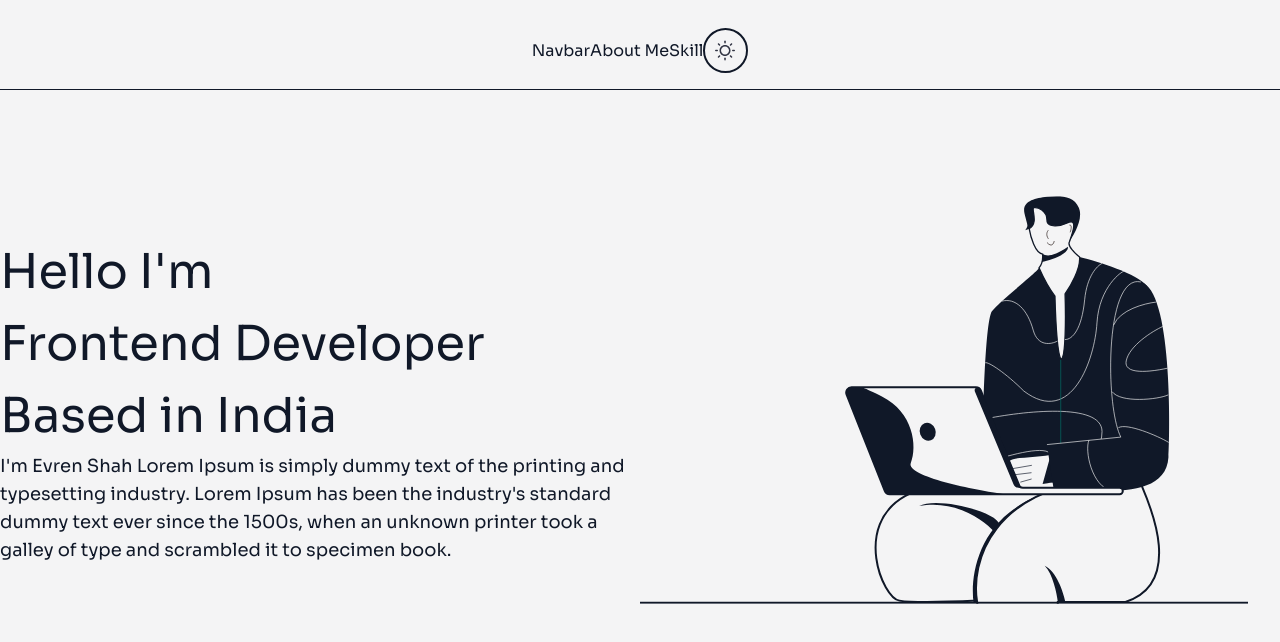
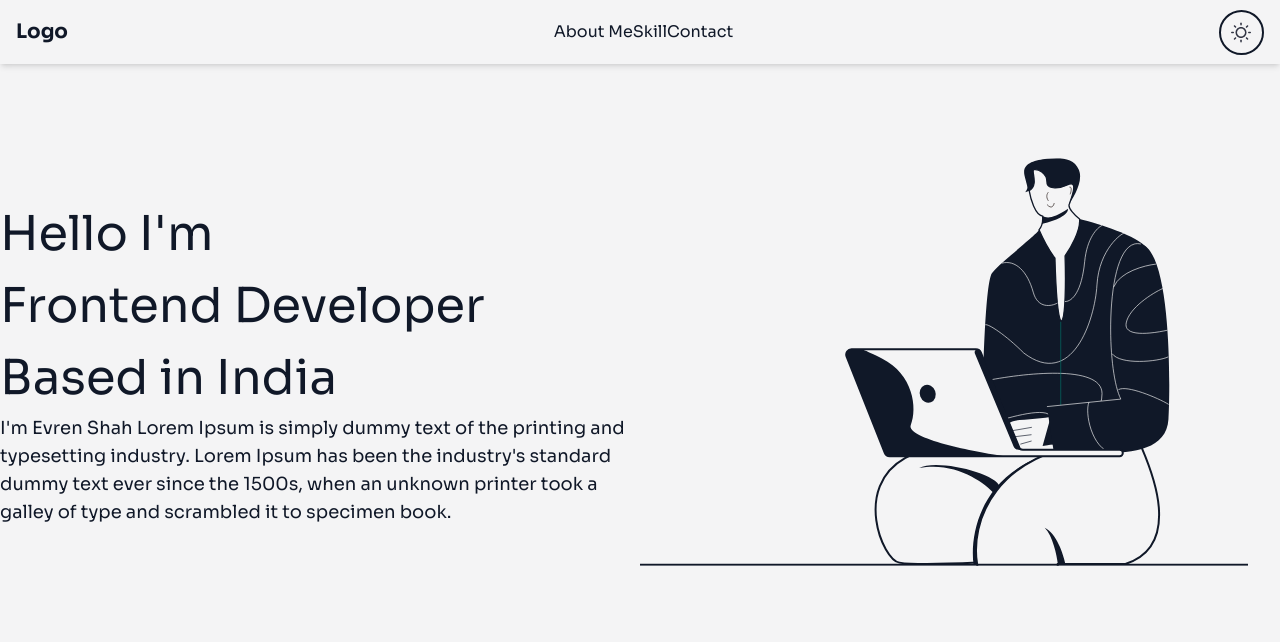
Before and after one commit to fedevworks23/sriman-portfolio, a React (Vite) app: page / in a window 1280 px wide. Shown: the top 642 px of the page. Built offline with nearby package versions, Linux system fonts and the light colour scheme.

Commit message:
fix: HomePage

```diff
--- a/src/App.jsx
+++ b/src/App.jsx
@@ -5,11 +5,9 @@ import HomePage from "./pages/HomePage";
 function App() {
   return (
     <>
-      <div className="flex-col m-auto w-[1280px] h-screen">
+      <div className="flex flex-col m-auto max-w-7xl h-screen">
         <Navbar />
-        <div className="">
-          <HomePage />
-        </div>
+        <HomePage />
       </div>
     </>
   );
--- a/src/components/Navbar/Navbar.tsx
+++ b/src/components/Navbar/Navbar.tsx
@@ -1,20 +1,66 @@
+// Navbar.tsx
 import { useState } from "react";
 import DarkModeToggler from "../DarkModeToggler/DarkModeToggler";
+export default function Navbar() {
+  const [isOpen, setIsOpen] = useState(false);
 
-function Navbar() {
   return (
-    <>
-      <div className="flex justify-center items-center my-3 py-4 border-b-1">
-        <div>Navbar</div>
+    <nav className="z-10 shadow-md w-full">
+      <div className="flex justify-between items-center mx-auto px-4 h-16">
+        <div className="font-bold text-xl">Logo</div>
 
-        <ul className="flex">
-          <li>About Me</li>
-          <li>Skill</li>
+        {/* Desktop Links */}
+        <ul className="hidden md:flex">
+          <li>
+            <a href="#" className="">
+              About Me
+            </a>
+          </li>
+          <li>
+            <a href="#" className="">
+              Skill
+            </a>
+          </li>
+          <li>
+            <a href="#" className="">
+              Contact
+            </a>
+          </li>
         </ul>
-        <DarkModeToggler />
+
+        {/* Hamburger */}
+        <button
+          className="md:hidden focus:outline-none text-gray-700"
+          onClick={() => setIsOpen(!isOpen)}
+        >
+          {isOpen ? "✖" : "☰"}
+        </button>
+
+        <div>
+          <DarkModeToggler />
+        </div>
       </div>
-    </>
+
+      {/* Mobile Menu */}
+      {isOpen && (
+        <ul className="md:hidden space-y-2 shadow px-4 pt-2 pb-4">
+          <li>
+            <a href="#" className="block text-gray-700 hover:text-blue-500">
+              About Me
+            </a>
+          </li>
+          <li>
+            <a href="#" className="block text-gray-700 hover:text-blue-500">
+              Skill
+            </a>
+          </li>
+          <li>
+            <a href="#" className="block text-gray-700 hover:text-blue-500">
+              Contact
+            </a>
+          </li>
+        </ul>
+      )}
+    </nav>
   );
 }
-
-export default Navbar;
--- a/src/pages/HomePage.tsx
+++ b/src/pages/HomePage.tsx
@@ -3,7 +3,7 @@ import FrontImage from "../components/FrontImage";
 function HomePage() {
   return (
     <>
-      <div className="flex">
+      <div className="flex home-page">
         <div className="flex flex-col flex-1 justify-center text-5xl leading-[1.5]">
           <span>Hello I'm</span>
           <span>Frontend Developer</span>
```
